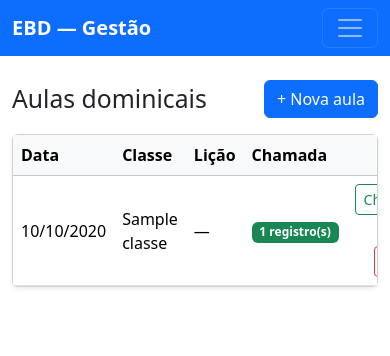
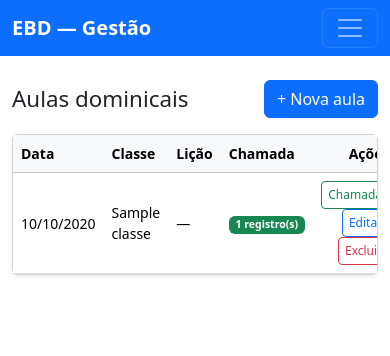
Before and after one commit to IOTABE/EBD, a Django app: template src/ebd/core/templates/core/aula_list.html in a window 390 px wide. Shown: the top 356 px of the page. Run offline with Django 5.2, Linux system fonts and the light colour scheme; the template is opened without the code that fills it: most values are stand-ins (such as "Sample title", 1, 10 or a date in 2020).

Commit message:
responsividade

```diff
--- /dev/null
+++ b/src/ebd/core/static/css/style.css
@@ -0,0 +1,26 @@
+body {
+    min-width: 320px;
+}
+
+@media (max-width: 575.98px) {
+    h2 {
+        font-size: 1.4rem;
+    }
+
+    .table-responsive {
+        font-size: 0.875rem;
+    }
+
+    .table-responsive .btn-sm {
+        padding: 0.25rem 0.4rem;
+        font-size: 0.75rem;
+    }
+}
+
+@media print {
+    .navbar,
+    .btn,
+    form[method="get"] {
+        display: none;
+    }
+}
--- a/src/ebd/core/templates/core/aluno_import.html
+++ b/src/ebd/core/templates/core/aluno_import.html
@@ -24,7 +24,7 @@
                         </div>
                     </div>
 
-                    <div class="d-flex justify-content-between">
+                    <div class="d-flex flex-wrap justify-content-between gap-2">
                         <a href="{% url 'core:aluno_list' %}" class="btn btn-outline-secondary">Cancelar</a>
                         <button type="submit" class="btn btn-success">
                             Importar Planilha
--- a/src/ebd/core/templates/core/aluno_list.html
+++ b/src/ebd/core/templates/core/aluno_list.html
@@ -2,7 +2,7 @@
 {% block title %}Alunos — EBD{% endblock %}
 
 {% block content %}
-<div class="d-flex justify-content-between align-items-center mb-3">
+<div class="d-flex flex-wrap justify-content-between align-items-center gap-2 mb-3">
     <h2 class="mb-0">Alunos</h2>
     <div class="btn-group" role="group">
         <a href="{% url 'core:aluno_create' %}" class="btn btn-primary">+ Novo aluno</a>
--- a/src/ebd/core/templates/core/aula_chamada.html
+++ b/src/ebd/core/templates/core/aula_chamada.html
@@ -2,7 +2,7 @@
 {% block title %}Chamada — EBD{% endblock %}
 
 {% block content %}
-<div class="d-flex justify-content-between align-items-center mb-3">
+<div class="d-flex flex-wrap justify-content-between align-items-center gap-2 mb-3">
     <h2 class="mb-0">Chamada — {{ aula.data|date:'d/m/Y' }}</h2>
     <a href="{% url 'core:aula_list' %}" class="btn btn-outline-secondary">Voltar</a>
 </div>
@@ -45,8 +45,8 @@
                 </tbody>
             </table>
         </div>
-        <div class="card-footer bg-white d-flex justify-content-between align-items-center">
-            <div class="btn-group">
+        <div class="card-footer bg-white d-flex flex-wrap justify-content-between align-items-center gap-2">
+            <div class="btn-group" role="group" aria-label="Marcar presença">
                 <button type="button" class="btn btn-sm btn-outline-success" onclick="marcarTodos(true)">Todos presentes</button>
                 <button type="button" class="btn btn-sm btn-outline-danger" onclick="marcarTodos(false)">Desmarcar todos</button>
             </div>
--- a/src/ebd/core/templates/core/aula_list.html
+++ b/src/ebd/core/templates/core/aula_list.html
@@ -2,7 +2,7 @@
 {% block title %}Aulas — EBD{% endblock %}
 
 {% block content %}
-<div class="d-flex justify-content-between align-items-center mb-3">
+<div class="d-flex flex-wrap justify-content-between align-items-center gap-2 mb-3">
     <h2 class="mb-0">Aulas dominicais</h2>
     <a href="{% url 'core:aula_create' %}" class="btn btn-primary">+ Nova aula</a>
 </div>
--- a/src/ebd/core/templates/core/classe_list.html
+++ b/src/ebd/core/templates/core/classe_list.html
@@ -2,7 +2,7 @@
 {% block title %}Classes — EBD{% endblock %}
 
 {% block content %}
-<div class="d-flex justify-content-between align-items-center mb-3">
+<div class="d-flex flex-wrap justify-content-between align-items-center gap-2 mb-3">
     <h2 class="mb-0">Classes</h2>
     <a href="{% url 'core:classe_create' %}" class="btn btn-primary">+ Nova classe</a>
 </div>
--- a/src/ebd/core/templates/core/confirm_delete.html
+++ b/src/ebd/core/templates/core/confirm_delete.html
@@ -10,7 +10,7 @@
                 <p>Deseja realmente excluir <strong>{% block objeto_nome %}{{ object }}{% endblock %}</strong>?</p>
                 <form method="post">
                     {% csrf_token %}
-                    <div class="d-flex justify-content-between">
+                    <div class="d-flex flex-wrap justify-content-between gap-2">
                         <a href="{% block voltar_url %}#{% endblock %}" class="btn btn-outline-secondary">Cancelar</a>
                         <button type="submit" class="btn btn-danger">Sim, excluir</button>
                     </div>
--- a/src/ebd/core/templates/core/form.html
+++ b/src/ebd/core/templates/core/form.html
@@ -21,7 +21,7 @@
                             {% endif %}
                         </div>
                     {% endfor %}
-                    <div class="d-flex justify-content-between">
+                    <div class="d-flex flex-wrap justify-content-between gap-2">
                         <a href="{% block voltar_url %}#{% endblock %}" class="btn btn-outline-secondary">Cancelar</a>
                         <button type="submit" class="btn btn-primary">Salvar</button>
                     </div>
--- a/src/ebd/core/templates/core/professor_list.html
+++ b/src/ebd/core/templates/core/professor_list.html
@@ -2,17 +2,17 @@
 {% block title %}Professores — EBD{% endblock %}
 
 {% block content %}
-<div class="d-flex justify-content-between align-items-center mb-3">
+<div class="d-flex flex-wrap justify-content-between align-items-center gap-2 mb-3">
     <h2 class="mb-0">Professores</h2>
     <a href="{% url 'core:professor_create' %}" class="btn btn-primary">+ Novo professor</a>
 </div>
 
 <form method="get" class="row g-2 mb-3">
-    <div class="col">
+    <div class="col-12 col-sm">
         <input type="text" name="q" value="{{ q }}" class="form-control"
                placeholder="Buscar professor por nome ou e-mail...">
     </div>
-    <div class="col-auto">
+    <div class="col-12 col-sm-auto">
         <button type="submit" class="btn btn-primary">Buscar</button>
         {% if q %}
             <a href="{% url 'core:professor_list' %}" class="btn btn-outline-secondary">Limpar</a>
--- a/src/ebd/core/templates/core/relatorio_dominical.html
+++ b/src/ebd/core/templates/core/relatorio_dominical.html
@@ -2,7 +2,7 @@
 {% block title %}Relatório Geral Dominical — EBD{% endblock %}
 
 {% block content %}
-<div class="d-flex justify-content-between align-items-center mb-3">
+<div class="d-flex flex-wrap justify-content-between align-items-center gap-2 mb-3">
     <h2 class="mb-0">Relatório Geral Dominical</h2>
     <a href="{% url 'core:dashboard' %}" class="btn btn-outline-secondary">Voltar</a>
 </div>
--- a/src/ebd/core/templates/core/relatorio_mensal.html
+++ b/src/ebd/core/templates/core/relatorio_mensal.html
@@ -2,7 +2,7 @@
 {% block title %}Relatório Mensal — EBD{% endblock %}
 
 {% block content %}
-<div class="d-flex justify-content-between align-items-center mb-3">
+<div class="d-flex flex-wrap justify-content-between align-items-center gap-2 mb-3">
     <h2 class="mb-0">Relatório Mensal</h2>
     <a href="{% url 'core:dashboard' %}" class="btn btn-outline-secondary">Voltar</a>
 </div>
```
